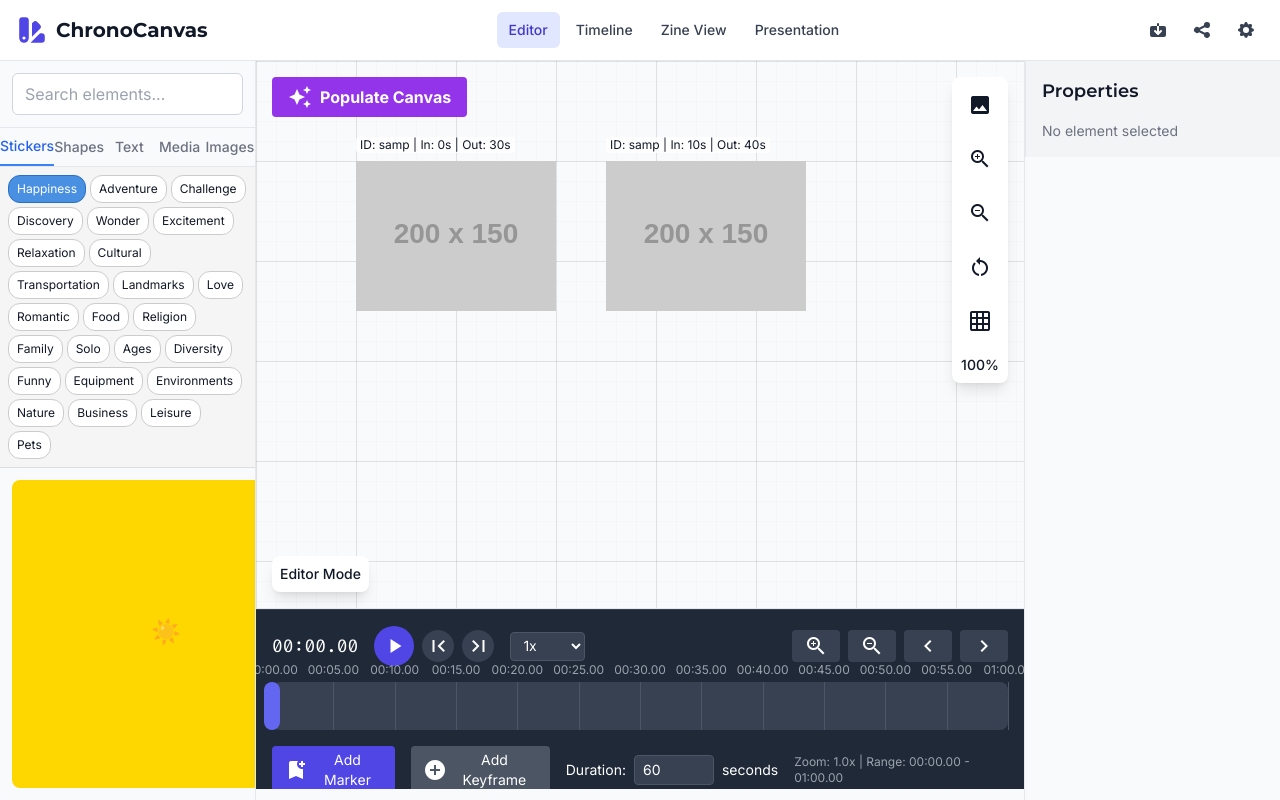
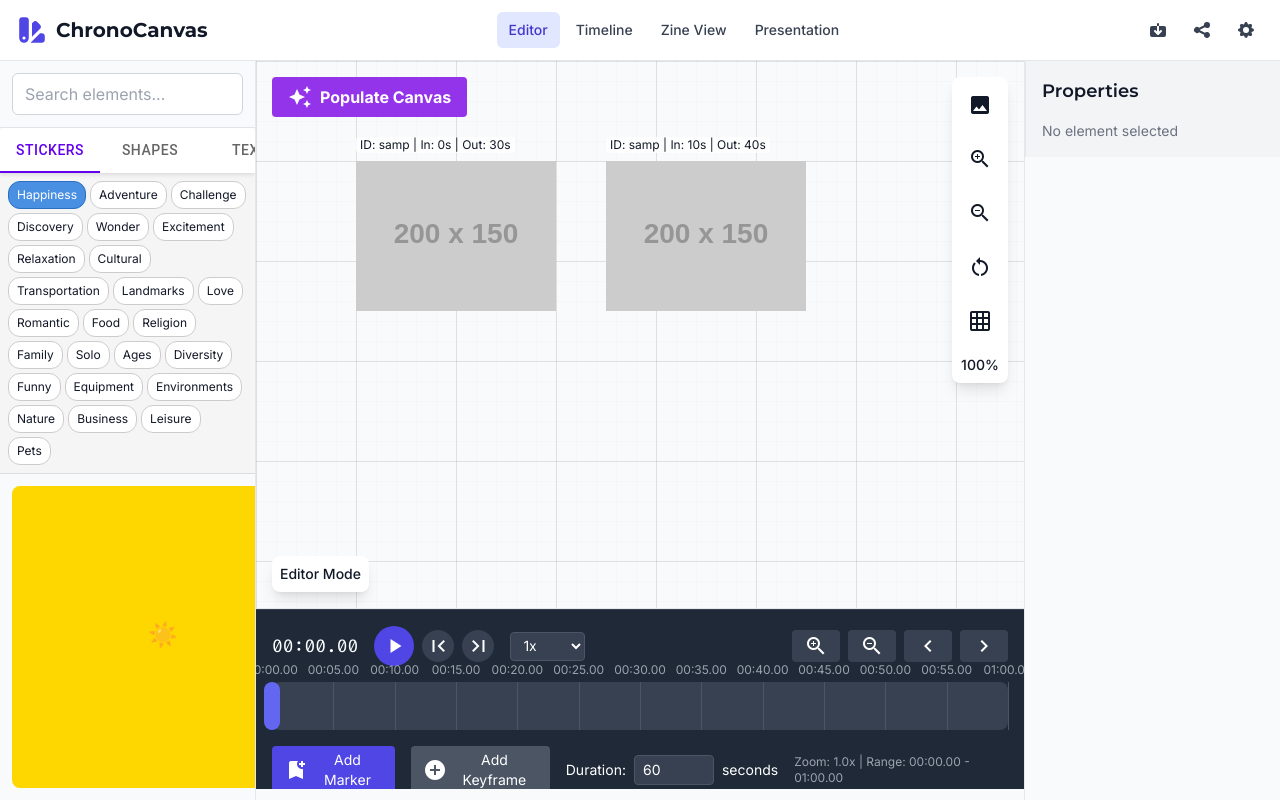
Before and after one commit to myidentity/hackathon-chrono-canvas, a React (Vite) app: page / in a window 1280 px wide. Built offline with nearby package versions, Linux system fonts and the light colour scheme.

Commit message:
Integrate MaterialTabs component into ElementLibrary

```diff
--- a/src/components/ElementLibrary/ElementLibrary.tsx
+++ b/src/components/ElementLibrary/ElementLibrary.tsx
@@ -11,6 +11,7 @@ import { useState } from 'react';
 import { useCanvas } from '../../context/CanvasContext';
 import ToolsPalette from '../UI/ToolsPalette';
 import TravelStickers from '../Stickers/TravelStickers';
+import MaterialTabs from '../UI/MaterialTabs';
 import { v4 as uuidv4 } from 'uuid';
 
 /**
@@ -235,22 +236,15 @@ function ElementLibrary(): JSX.Element {
         />
       </div>
 
-      {/* Category tabs - reordered as requested */}
-      <div className="flex border-b border-gray-200">
-        {(['stickers', 'shapes', 'text', 'media', 'images'] as ElementCategory[]).map(category => (
-          <button
-            key={category}
-            className={`flex-1 py-2 text-sm font-medium ${
-              activeCategory === category
-                ? 'text-blue-600 border-b-2 border-blue-500'
-                : 'text-gray-500 hover:text-gray-700'
-            }`}
-            onClick={() => handleCategoryChange(category)}
-          >
-            {category.charAt(0).toUpperCase() + category.slice(1)}
-          </button>
-        ))}
-      </div>
+      {/* Category tabs with Material Design - reordered as requested */}
+      <MaterialTabs
+        tabs={(['stickers', 'shapes', 'text', 'media', 'images'] as ElementCategory[]).map(category => ({
+          label: category.charAt(0).toUpperCase() + category.slice(1),
+          value: category
+        }))}
+        value={activeCategory}
+        onChange={handleCategoryChange}
+      />
 
       {/* Element grid, ToolsPalette, or TravelStickers */}
       {activeCategory === 'shapes' ? (
```
